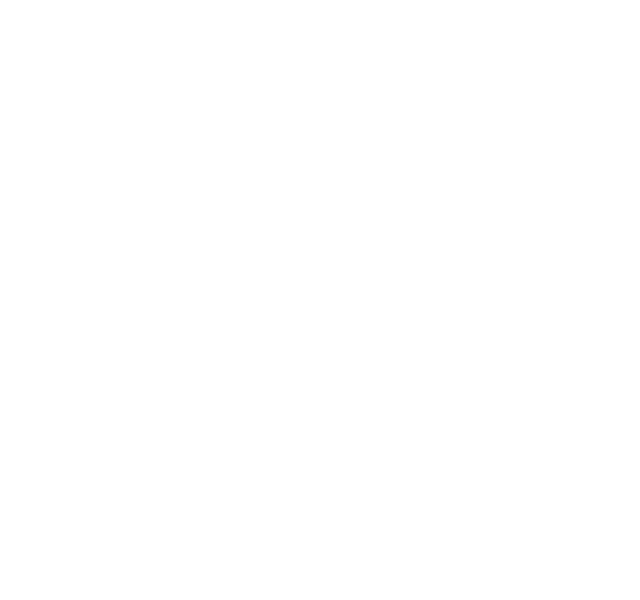
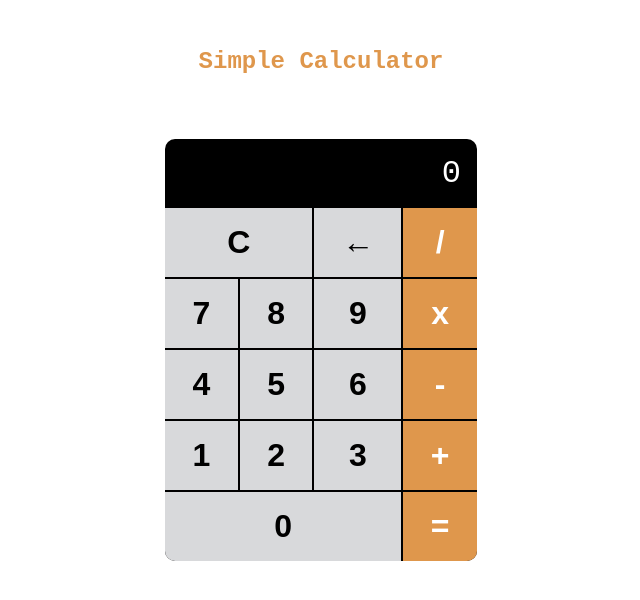
Before and after one commit to nehaad-elsayed/calculator, a plain HTML site: page index.html in a window 1280 px wide. Shown: the whole page, without its empty margins (319-959 px from the left). Drawn offline with Linux system fonts and the light colour scheme.

Commit message:
Complete UI

```diff
--- a/index.html
+++ b/index.html
@@ -1,18 +1,47 @@
 <!DOCTYPE html>
 <html lang="en">
-<head>
-    <meta charset="UTF-8">
-    <meta name="viewport" content="width=device-width, initial-scale=1.0">
-    <link rel="shortcut icon" href="./images/calculator.ico" type="image/x-icon">
-    <link rel="stylesheet" href="./style.css"/>
+  <head>
+    <meta charset="UTF-8" />
+    <meta name="viewport" content="width=device-width, initial-scale=1.0" />
+    <link
+      rel="shortcut icon"
+      href="./images/calculator.ico"
+      type="image/x-icon"
+    />
+    <link rel="stylesheet" href="./style.css" />
     <title>calculator</title>
-</head>
-<body>
-
-
-
-
+  </head>
+  <body>
+    <header>
+      <h1>Simple Calculator</h1>
+    </header>
+    <main>
+      <section class="main-section">
+        <div class="calc-container">
+          <div class="calc-result">0</div>
+          <div class="calc-btns">
+            <button class="btn-clear secondary-color">C</button>
+            <button class="backspace-btn secondary-color">←</button>
+            <button class="btn-division">/</button>
+            <button class="btn-7 secondary-color">7</button>
+            <button class="btn-8 secondary-color">8</button>
+            <button class="btn-9 secondary-color">9</button>
+            <button class="btn-x">x</button>
+            <button class="btn-dash">-</button>
+            <button class="btn-4 secondary-color">4</button>
+            <button class="btn-5 secondary-color">5</button>
+            <button class="btn-6 secondary-color">6</button>
+            <button class="btn-1 secondary-color">1</button>
+            <button class="btn-2 secondary-color">2</button>
+            <button class="btn-3 secondary-color">3</button>
+            <button class="btn-plus">+</button>
+            <button class="btn-0 secondary-color">0</button>
+            <button class="btn-equal secondary-color">=</button>
+          </div>
+        </div>
+      </section>
+    </main>
 
     <script src="./index.js"></script>
-</body>
+  </body>
 </html>
--- a/style.css
+++ b/style.css
@@ -0,0 +1,189 @@
+* {
+    margin: 0;
+    padding: 0;
+    box-sizing: border-box;
+}
+
+:root {
+    --main-color: #DF974C;
+    --secondary-color: #D8D9DB;
+
+}
+
+.secondary-color {
+    background-color: var(--secondary-color);
+}
+
+body {
+    font-family: monospace;
+
+}
+
+header {
+    overflow: hidden;
+}
+
+h1 {
+
+    font-size: 1.5rem;
+    text-align: center;
+    text-transform: capitalize;
+    color: var(--main-color);
+    margin-block: 2rem;
+    padding: 1rem;
+}
+
+.main-section {
+    min-height: 100dvh;
+    padding: 1rem;
+
+
+}
+
+.calc-container {
+    background-color: black;
+    margin: auto;
+    border-radius: 10px;
+
+
+}
+
+.calc-result {
+    background-color: transparent;
+    color: white;
+    padding: 1rem;
+    font-size: 2rem;
+    text-align: right;
+
+}
+
+.calc-btns {
+    display: grid;
+    grid-template-areas: "btn-clear btn-clear backspace-btn btn-division"
+        "btn-7 btn-8 btn-9 btn-x"
+        "btn-4 btn-5 btn-6 btn-dash"
+        "btn-1 btn-2 btn-3 btn-plus"
+        "btn-0 btn-0 btn-0 btn-equal"
+    ;
+    gap: 2px;
+
+
+}
+
+.calc-btns button {
+    font-size: 2rem;
+    padding: 5px;
+    font-weight: bold;
+    border: transparent;
+    cursor: pointer;
+}
+
+.btn-0 {
+    grid-area: btn-0;
+    border-bottom-left-radius: 10px;
+
+}
+
+.btn-1 {
+    grid-area: btn-1;
+}
+
+.btn-2 {
+    grid-area: btn-2;
+}
+
+.btn-3 {
+    grid-area: btn-3;
+}
+
+.btn-4 {
+    grid-area: btn-4;
+}
+
+.btn-5 {
+    grid-area: btn-5;
+}
+
+.btn-6 {
+    grid-area: btn-6;
+}
+
+.btn-7 {
+    grid-area: btn-7;
+}
+
+.btn-8 {
+    grid-area: btn-8;
+}
+
+.btn-9 {
+    grid-area: btn-9;
+}
+
+.btn-x {
+    grid-area: btn-x;
+}
+
+
+.btn-plus,
+.btn-dash,
+.btn-x,
+.btn-division,
+.btn-equal {
+    background-color: var(--main-color);
+    color: white;
+}
+
+.btn-equal {
+    grid-area: btn-equal;
+    border-bottom-right-radius: 10px;
+}
+
+.btn-plus {
+    grid-area: btn-plus;
+
+}
+
+.btn-dash {
+    grid-area: btn-dash;
+}
+
+.btn-division {
+    grid-area: btn-division;
+}
+
+.backspace-btn {
+    grid-area: backspace-btn;
+}
+
+.btn-clear {
+    grid-area: btn-clear;
+}
+
+@media (min-width:767.98px) {
+
+    .calc-container {
+        width: 50%;
+
+    }
+
+    .calc-btns button {
+        padding: 1.5rem 2rem;
+
+    }
+
+
+}
+
+@media (min-width:1023.98px) {
+    .calc-container {
+        width: 25%;
+
+    }
+
+    .calc-btns button {
+
+        padding: 16px 5px;
+
+    }
+}
```
